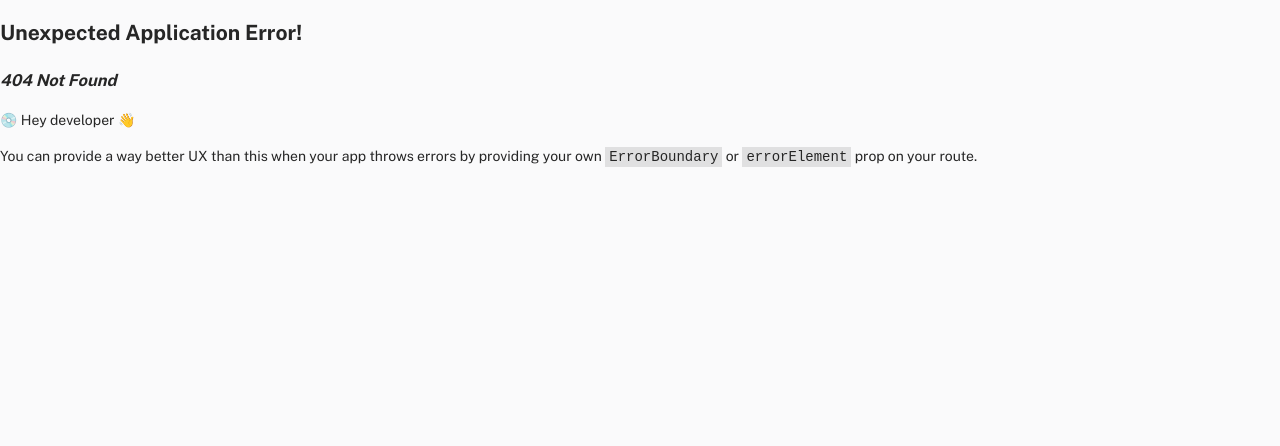
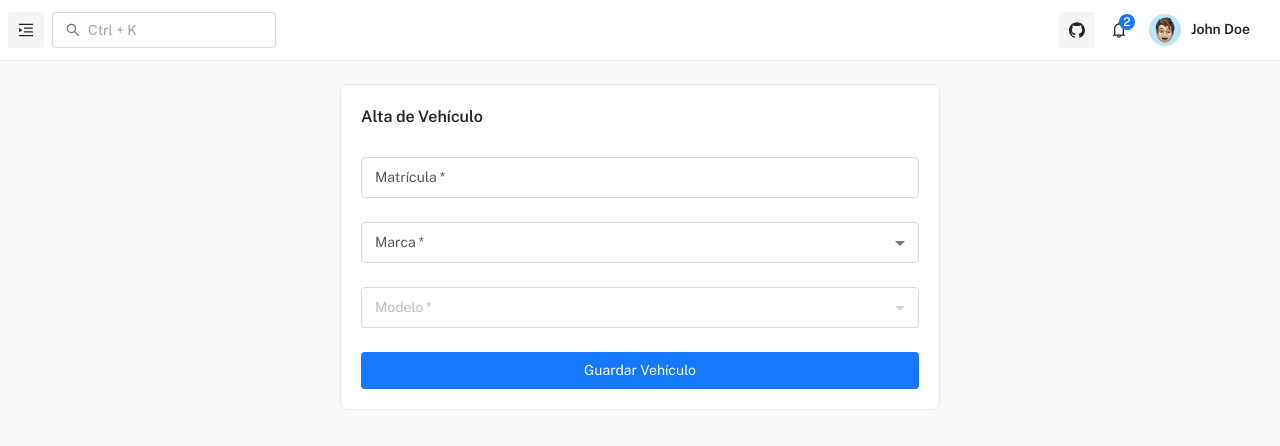
Before and after one commit to Nachoff13/Proyecto-Estacionamiento, a React (Vite) app in the folder frontend/: page /alta-vehiculo in a window 1280 px wide. Before the commit this address had no page. Shown: the top 446 px of the page. Built offline with nearby package versions, Linux system fonts and the light colour scheme.

Commit message:
feat: pantalla alta vehiculo con filtros y fakedata

```diff
--- /dev/null
+++ b/frontend/src/data/data-marcas.js
@@ -0,0 +1,44 @@
+const fakeMarcas = [
+    {
+      id: 1,
+      nombre: "Toyota",
+      modelos: [
+        { id: 1, nombre: "Corolla", anio: 2020 },
+        { id: 6, nombre: "Camry", anio: 2021 },
+      ]
+    },
+    {
+      id: 2,
+      nombre: "Honda",
+      modelos: [
+        { id: 2, nombre: "Civic", anio: 2019 },
+        { id: 7, nombre: "Accord", anio: 2020 },
+      ]
+    },
+    {
+      id: 3,
+      nombre: "Ford",
+      modelos: [
+        { id: 3, nombre: "Focus", anio: 2021 },
+        { id: 8, nombre: "Mustang", anio: 2022 },
+      ]
+    },
+    {
+      id: 4,
+      nombre: "Chevrolet",
+      modelos: [
+        { id: 4, nombre: "Cruze", anio: 2018 },
+        { id: 9, nombre: "Malibu", anio: 2020 },
+      ]
+    },
+    {
+      id: 5,
+      nombre: "Nissan",
+      modelos: [
+        { id: 5, nombre: "Sentra", anio: 2022 },
+        { id: 10, nombre: "Altima", anio: 2023 },
+      ]
+    },
+  ];
+
+  export default fakeMarcas;
--- /dev/null
+++ b/frontend/src/pages/altaVehiculo/alta-vehiculo.jsx
@@ -0,0 +1,100 @@
+import { useState } from "react";
+import { Typography, Button, TextField, MenuItem } from "@mui/material";
+import MainCard from "components/MainCard";
+import fakeMarcas from "data/data-marcas";
+
+// ==============================|| ALTA VEHICULO ||============================== //
+
+export default function AltaVehiculo() {
+  //-------------------------------LOGICA-----------------------------------
+  const [vehiculo, setVehiculo] = useState({
+    matricula: "",
+    idMarca: "",  // Marca seleccionada
+    idModelo: "", // Modelo seleccionado
+    idConductor: 3, // El conductor es conocido (id 3)
+  });
+
+  // Manejar cambios en los campos del formulario
+  const handleInputChange = (e) => {
+    const { name, value } = e.target;
+    setVehiculo({ ...vehiculo, [name]: value });
+  };
+
+  const handleSubmit = (e) => {
+    e.preventDefault();
+    alert("Vehículo agregado:", vehiculo);
+    console.log(vehiculo);
+  };
+
+  // Filtrar los modelos según la marca seleccionada
+  const modelosFiltrados = vehiculo.idMarca
+    ? fakeMarcas.find((marca) => marca.id === parseInt(vehiculo.idMarca))?.modelos || []
+    : [];
+
+  return (
+    <MainCard style={{ maxWidth: "600px", margin: "auto" }}>
+      <Typography variant="h5" gutterBottom>
+        Alta de Vehículo
+      </Typography>
+      <form onSubmit={handleSubmit}>
+        <TextField
+          label="Matrícula"
+          name="matricula"
+          type="text"
+          value={vehiculo.matricula}
+          onChange={handleInputChange}
+          fullWidth
+          margin="normal"
+          required
+        />
+
+        {/* Selección de Marca */}
+        <TextField
+          label="Marca"
+          name="idMarca"
+          value={vehiculo.idMarca}
+          onChange={handleInputChange}
+          select
+          fullWidth
+          margin="normal"
+          required
+        >
+          {fakeMarcas.map((marca) => (
+            <MenuItem key={marca.id} value={marca.id}>
+              {marca.nombre}
+            </MenuItem>
+          ))}
+        </TextField>
+
+        {/* Selección de Modelo (Filtrado por Marca) */}
+        <TextField
+          label="Modelo"
+          name="idModelo"
+          value={vehiculo.idModelo}
+          onChange={handleInputChange}
+          select
+          fullWidth
+          margin="normal"
+          required
+          disabled={!vehiculo.idMarca}  // Desactivar si no se selecciona una marca
+        >
+          {modelosFiltrados.map((modelo) => (
+            <MenuItem key={modelo.id} value={modelo.id}>
+              {modelo.nombre}
+            </MenuItem>
+          ))}
+        </TextField>
+
+        <Button
+          variant="contained"
+          color="primary"
+          type="submit"
+          fullWidth
+          style={{ marginTop: "16px" }}
+        >
+          Guardar Vehículo
+        </Button>
+      </form>
+    </MainCard>
+  );
+}
--- a/frontend/src/routes/MainRoutes.jsx
+++ b/frontend/src/routes/MainRoutes.jsx
@@ -16,6 +16,7 @@ const HomePropietario = Loadable(lazy(() => import('pages/home/home-propietario'
 const ReservaForm = Loadable(lazy(() => import('pages/reserva/ReservaForm')));
 const HomeConductor = Loadable(lazy(() => import('pages/home/home-conductor')));
 const AltaGaraje = Loadable(lazy(() => import('pages/altaGaraje/alta-garaje')));
+const AltaVehiculo = Loadable(lazy(() => import('pages/altaVehiculo/alta-vehiculo')));
 
 // ==============================|| MAIN ROUTING ||============================== //
 
@@ -62,6 +63,10 @@ const MainRoutes = {
     {
       path: 'apps/profiles/account/basic', // Ruta para ver perfil
       element: <ViewProfile /> // Carga del componente ViewProfile
+    },
+    {
+      path: 'alta-vehiculo',
+      element: <AltaVehiculo />
     }
   ]
 };
```
Also changed, not shown: frontend/src/data/data-modelos.js (added, +64 -0 lines).
